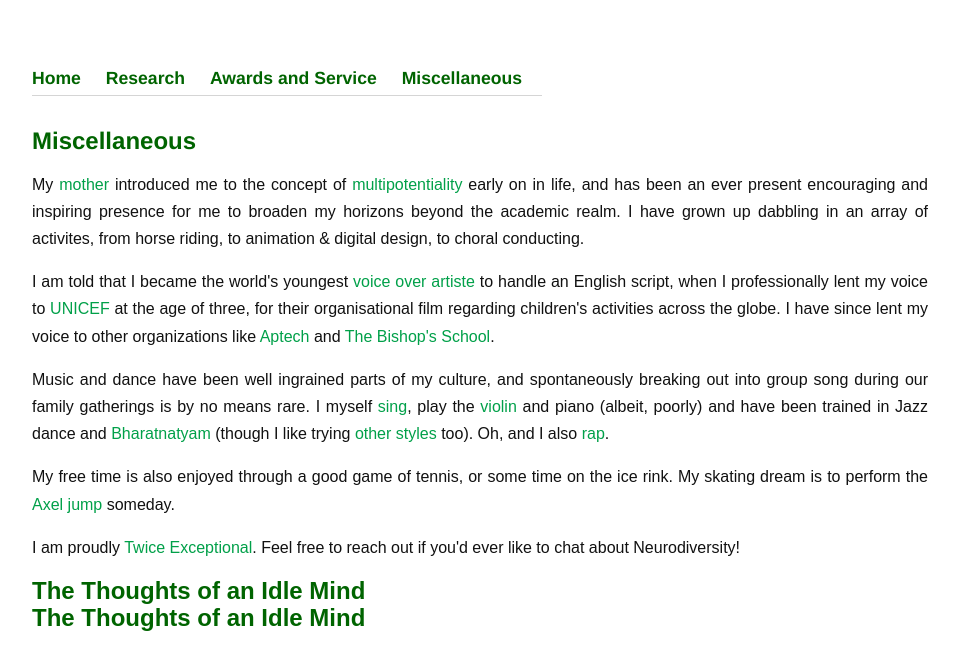
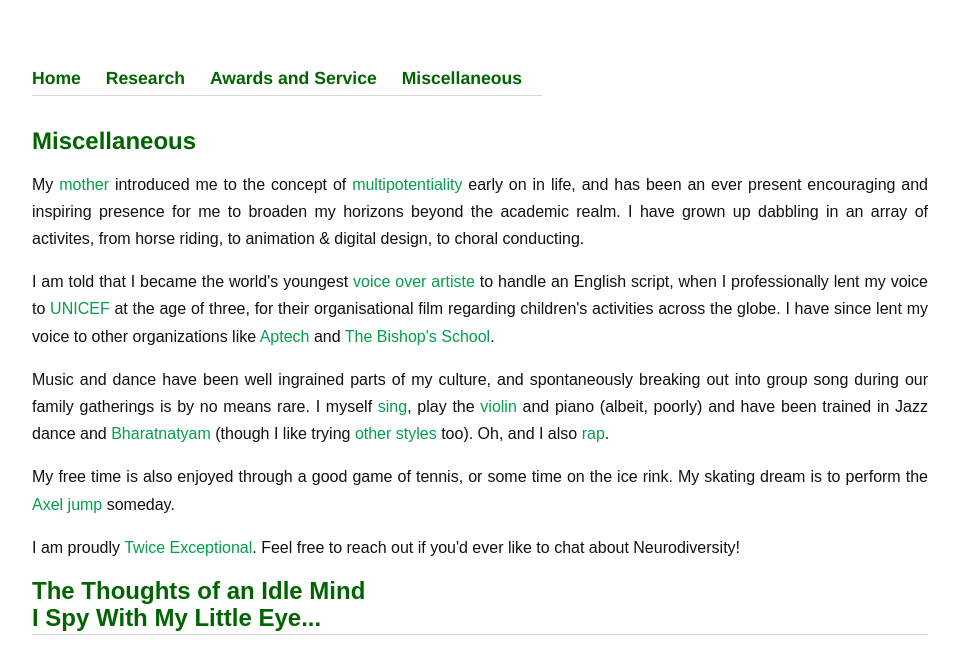
Before and after one commit to Uppaal/Uppaal.github.io, a Jekyll site: the page built from misc.html, in a window 1280 px wide. Shown: the top 655 px of the page, without its empty margins (160-1119 px from the left). Built offline with Jekyll 4.4.1, drawn with Linux system fonts in a browser that asks for light colours; some of the changed text lies outside the part shown.

Commit message:
Update misc.html

```diff
--- a/misc.html
+++ b/misc.html
@@ -77,7 +77,7 @@ title: Miscellaneous
 
 <details>
 <!-- <summary><h1>I Spy With My Little Eye...</h1></summary> -->
-<summary style="font-size: 1.5em; font-weight: bold; color: #006400; display: flex; align-items: center;">The Thoughts of an Idle Mind</div></summary>
+<summary style="font-size: 1.5em; font-weight: bold; color: #006400; display: flex; align-items: center;">I Spy With My Little Eye...</summary>
 	<p>I am an amateur nature photographer, and can never resist the opportunity to capture a nice shot. These are a few of my favourite photos, and you can find more <a href="https://photos.app.goo.gl/PiG41MpMXXncb9Gb8">here</a>. </p>
 	<p float="left">
 		<a href="https://photos.app.goo.gl/PiG41MpMXXncb9Gb8"><img src="images/photography/Slide39.PNG" height="300" /></a>
```
